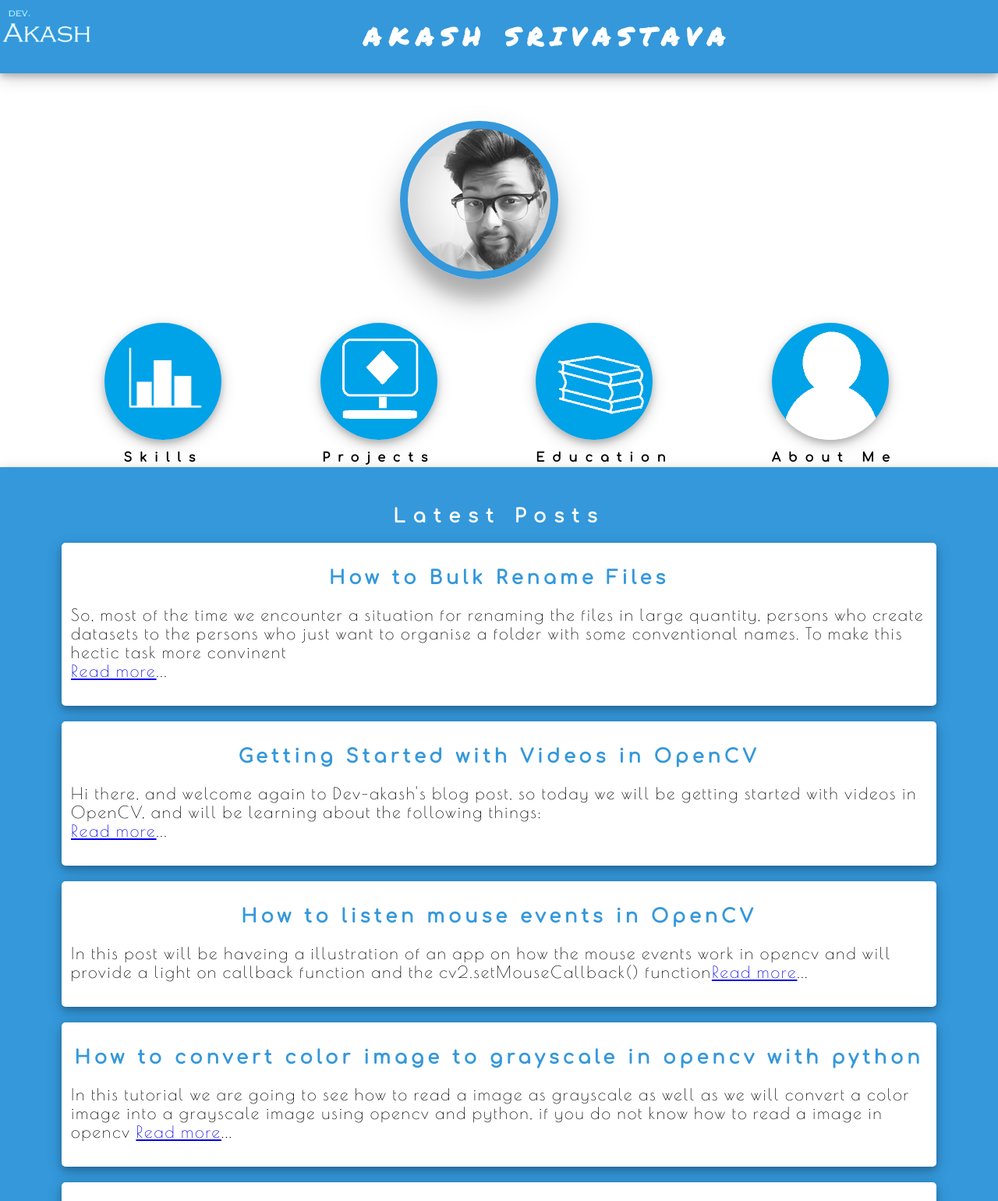
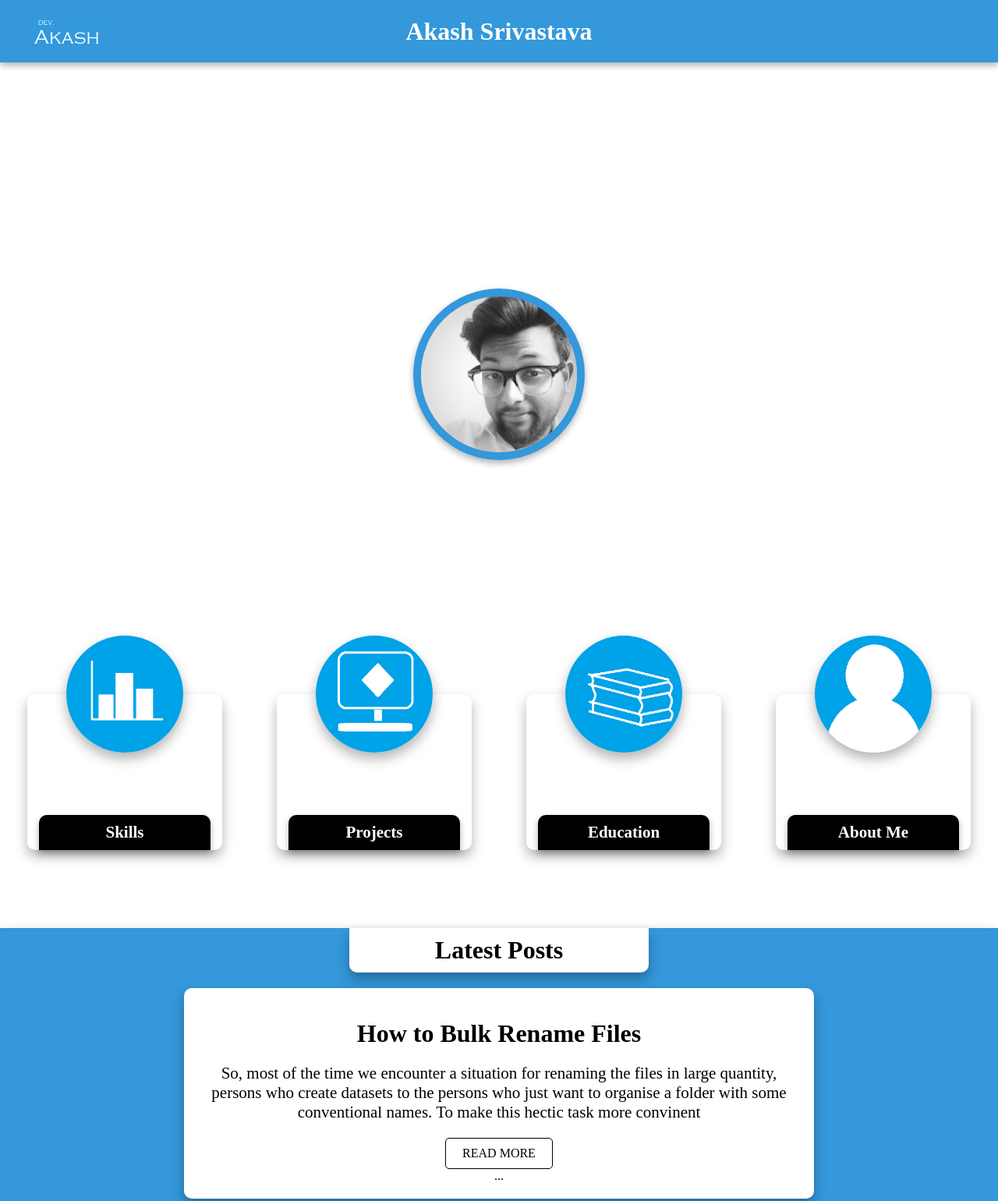
Before and after one commit to Dev-Akash/dev-akash.github.io, a plain HTML site: page index.html in a window 1280 px wide. Shown: the top 1540 px of the page at 78% size. Drawn offline with nearby package versions, Linux system fonts and the light colour scheme.

Commit message:
Update index.html

```diff
--- a/index.html
+++ b/index.html
@@ -1,193 +1,20 @@
 <!DOCTYPE html>
-<HTML>
-<Head>
+<html>
+<head>
 	<script data-ad-client="ca-pub-8197254535741426" async src="https://pagead2.googlesyndication.com/pagead/js/adsbygoogle.js"></script>
-<link href="https://fonts.googleapis.com/css?family=Comfortaa|Permanent+Marker|Poiret+One|Zilla+Slab" rel="stylesheet">
 	<meta name="viewport" content="width=device-width, initial-scale=1.0">
 	<meta charset="UTF-8">
 	<meta name="description" content="Hi, I am a student and a enthusiastic programmer having interest in Research in domain of computer vision and machine learning, I usually do projects for the same, This is my profile.">
 	<meta name="keywords" content="Dev akash, akash srivastava,Neutral TheCoder,Akash Srivastava">
 	<meta name="author" content="Akash Srivastava">
 	<link rel="icon" type="image/png" href="logos/akash-logo.png">
-<Title> Akash Srivastava </Title>
-<style>
-.header{
-text-align: center;
-margin-top:-8px;
-margin-left:-8px;
-margin-right:-8px;
-padding: 2px;
-background: #3498db;
-color: white;
-text-transform: uppercase;
-letter-spacing: 10px;
-box-shadow: 0 4px 8px 0 rgba(0, 0, 0, 0.2), 0 6px 20px 0 rgba(0, 0, 0, 0.19);
-font-family: 'Permanent Marker', cursive;
-}
-
-body{
-background: white;
-margin-bottom: -8px;
-}
-.profile_pic{
-border-radius:50%;
-display: block;
-margin-left:auto;
-margin-right:auto;
-}
-
-.loader{
-border: 10px solid #3498db;
-border-radius: 50%;
-width: 183px;
-height: 183px;
-position: absolute;
-margin-left:-2px;
-margin-right:auto;
-margin-top: -2px;
-box-shadow: 0 24px 48px 0 rgba(0, 0, 0, 0.2), 0 26px 20px 0 rgba(0, 0, 0, 0.19);
-}
-
-.status {
-width: 250px;
-margin-left: auto;
-margin-right: auto;
-margin-top: 5%;
-}
-.holdit{
-position: absolute;
-}
-.show {
-margin-top: 320px;
-margin-bottom: 210px;
-}
-.branch{
-border-radius: 50%;
-width: 150px;
-height: 150px;
-box-shadow: 0 4px 8px 0 rgba(0, 0, 0, 0.2), 0 6px 20px 0 rgba(0, 0, 0, 0.19);
-}
-.branch1{
-float: left;
-margin-left: 10%;
-}
-
-.branch2{
-float: left;
-margin-left: 10%;
-}
-
-.branch3{
-float: left;
-margin-left: 10%;
-}
-
-.branch4{
-float: left;
-margin-left: 10%;
-}
-
-.texty{
-margin-top: 10px;
-color: black;
-text-align: center;
-letter-spacing: 10px;
-font-family: 'Comfortaa', sans-serif;
-font-weight: bold;
-}
-p{
-font-family: 'Poiret One', cursive;
-font-size: 21px;
-}
-
-h2{
-color: #3498db;
-font-family: 'Comfortaa', sans-serif;
-}
-.contact{
-margin-top: 40%;
-padding-top: 30px;
-padding-right: 30px;
-padding-left: 30px;
-height: 40%;
-letter-spacing: 10px;
-font-family: "Courier new";
-background: #3498db;
-margin-left: -8px;
-margin-right: -8px;
-box-shadow: 0 4px 8px 0 rgba(0, 0, 0, 0.2), 0 6px 20px 0 rgba(0, 0, 0, 0.19);
-}
-.social{
-padding: 20px;
-letter-spacing: 1px;
-}
-.post{
-text-align: left;
-letter-spacing: 5px;
-border: 2px solid white;
-border-radius: 5px;
-padding:10px;
-background: white;
-margin-left: auto;
-margin-right: auto;
-width: 90%;
-margin-bottom: 20px;
-box-shadow: 0 4px 8px 0 rgba(0, 0, 0, 0.2), 0 6px 20px 0 rgba(0, 0, 0, 0.19);
-}
-p{
-letter-spacing: 2px;
-}
-.seprator{
-height: 2px;
-width: 100%;
-margin: 10px;
-background: white;
-}
-.home{
-float: left;
-width: auto;
-height: 16%;
-margin-left: -10px;
-margin-top: -10px;
-}
-.readmore{
-border: 2px solid blue;
-border-radius: 5px;
-margin-left: auto;
-margin-right:auto;
-width: 25%;
-padding: 10px;
-background: blue;
-color: white;
-transform-text: Uppercase;
-font-weight: bold;
-font-size:21px;
-font-family: 'Comfortaa', sans-serif;
-box-shadow: 0 4px 8px 0 rgba(0, 0, 0, 0.2), 0 6px 20px 0 rgba(0, 0, 0, 0.19);
-transition: padding 0.5s;
-}
-.readmore:hover{
-padding: 12px;
-box-shadow: 0 8px 12px 0 rgba(0, 0, 0, 0.2), 0 10px 25px 0 rgba(0, 0, 0, 0.19);
-}
-a.button:link{
-color: white;
-text-decoration: none;
-}
-a.button:visited{
-color: white;
-text-decoration: none;
-}
-a.button:hover{
-color: white;
-text-decoration: none;
-}
-</style>
-</Head>
-<Body>
+	<link rel="stylesheet" type="text/css" href="newStyle.css">
+	<title>Akash Srivastava</title>
+</head>
+<body>
 	<div class="header">
 		<div class="home">
-<a href="https://dev-akash.github.io/index.html"><img src="logos/akash-logo.png" width="135" alt="logo"></a>
+			<a href="https://dev-akash.github.io/index.html"><img src="logos/akash-logo.png" alt="logo"></a>
 		</div>
 		<h1>Akash Srivastava</h1>
 	</div>
@@ -196,59 +23,68 @@ text-decoration: none;
 		<div class="holdit">
 			<img src="images/image.jpg" alt="profile" class="profile_pic">
 		</div>
-<div class="loader">
-</div>
+		<div class="loader"></div>
 	</div>
 
 	<div class="show">
-<div class= "branch4">
-<a href="https://dev-akash.github.io/skills.html"><img src="images/skills.png" alt="about me" class="branch"></a>
+		<a href="https://dev-akash.github.io/skills.html">
+			<div class= "branch">
+				<img src="images/skills.png" alt="about me" >
 				<div class="texty ">Skills</div>
 			</div>
-<div class= "branch2">
-<a href="https://dev-akash.github.io/projects.html"><img src="images/project.png" alt="about me" class="branch"></a>
+		</a>
+
+		<a href="https://dev-akash.github.io/projects.html">
+			<div class= "branch">
+				<img src="images/project.png" alt="about me">
 				<div class="texty ">Projects</div>
 			</div>
-<div class= "branch3">
-<a href="https://dev-akash.github.io/knowledge.html"><img src="images/knowledge.png" alt="about me" class="branch"></a>
+		</a>
+
+		<a href="https://dev-akash.github.io/knowledge.html">
+			<div class= "branch">
+				<img src="images/knowledge.png" alt="about me" >
 				<div class="texty ">Education</div>
 			</div>
-<div class= "branch1">
-<a href="https://dev-akash.github.io/about_me.html"><img src="images/me.png" alt="about me" class="branch"></a>
+		</a>
+		<a href="https://dev-akash.github.io/about_me.html">
+			<div class= "branch">
+				<img src="images/me.png" alt="about me" >
 				<div class="texty ">About Me</div>
 			</div>
+		</a>
 	</div>
 
 	<div class="contact">
-<center><h2 style="color: white;">Latest Posts</h2><center>
+		<center><h1>Latest Posts</h1><center>
 
 		<div class="post">
 			<center><h2>How to Bulk Rename Files</h2></center>
 			<p>So, most of the time we encounter a situation for renaming the files in large quantity, persons who
 			create datasets to the persons who just want to organise a folder with some conventional names. To make
-this hectic task more convinent <br>
+			this hectic task more convinent</p>
 			<a href="https://dev-akash.github.io/posts/how-to-bulk-rename-files.html">Read more</a>...</p>
 		</div>
 
 		<div class="post">
 			<center><h2>Getting Started with Videos in OpenCV</h2></center>
-<p>Hi there, and welcome again to Dev-akash's blog post, so today we will be getting started with videos in OpenCV, and will be learning about the following things: <br>
+			<p>Hi there, and welcome again to Dev-akash's blog post, so today we will be getting started with videos in OpenCV, and will be learning about the following things: </p>
 			<a href="https://dev-akash.github.io/posts/getting-started-with-videos-in-opencv.html">Read more</a>...</p>
 		</div>
 
 		<div class="post">
 			<center><h2>How to listen mouse events in OpenCV</h2></center>
-<p>In this post will be haveing a illustration of an app on how the mouse events work in opencv and will provide a light on callback function and the cv2.setMouseCallback() function<a href="https://dev-akash.github.io/posts/how-to-listen-mouse-events-in-opencv.html">Read more</a>...</p>
+			<p>In this post will be haveing a illustration of an app on how the mouse events work in opencv and will provide a light on callback function and the cv2.setMouseCallback() function</p><a href="https://dev-akash.github.io/posts/how-to-listen-mouse-events-in-opencv.html">Read more</a>...
 		</div>
 
 		<div class="post">
 			<center><h2>How to convert color image to grayscale in opencv with python</h2></center>
-<p>In this tutorial we are going to see how to read a image as grayscale as well as we will convert a color image into a grayscale image using opencv and python, if you do not know how to read a image in opencv  <a href="https://dev-akash.github.io/posts/how-to-convert-color-image-to-grayscale-in-opencv-with-python.html">Read more</a>...</p>
+			<p>In this tutorial we are going to see how to read a image as grayscale as well as we will convert a color image into a grayscale image using opencv and python, if you do not know how to read a image in opencv </p> <a href="https://dev-akash.github.io/posts/how-to-convert-color-image-to-grayscale-in-opencv-with-python.html">Read more</a>...
 		</div>
 
 		<div class="post">
 			<center><h2>How to read image in OpenCV</h2></center>
-<p>Welcome! In this post I am going to describ how to read image in OpenCV.<a href="https://dev-akash.github.io/posts/how-to-read-image-in-opencv.html">Read more</a>...</p>
+			<p>Welcome! In this post I am going to describ how to read image in OpenCV.</p><a href="https://dev-akash.github.io/posts/how-to-read-image-in-opencv.html">Read more</a>...
 		</div>
 
 		<br>
@@ -257,7 +93,6 @@ this hectic task more convinent <br>
 			<a class="button" href="https://dev-akash.github.io/allposts.html">More Posts</a>
 		</div>
 
-<br><br><br>
 		<div class="seprator"></div>
 		<center><h2 style="color: white;">Contact</h2><center>
 		<div class="social">
@@ -267,6 +102,5 @@ this hectic task more convinent <br>
 			<a href="https://github.com/Dev-Akash/"><img src="logos/github.png" alt="github" width=120px height=48px></a>
 		</div>
 	</div>
-
-</Body>
-</HTML>
+</body>
+</html>
--- /dev/null
+++ b/newStyle.css
@@ -0,0 +1,213 @@
+*{
+	margin: 0;
+	padding: 0;
+}
+.header{
+	height: 80px;
+	width: 100%;
+	background-color: #3498db;
+	position: relative;
+	box-shadow: 0 4px 8px 0 rgba(0,0,0,0.3);
+}
+.header div{
+	height: 50px;
+	width: 150px;
+	float: left;
+	margin-left: 10px;
+	position: absolute;
+	top: 50%;
+	transform: translateY(-50%);
+}
+.header img{
+	width: 100px;
+	position: absolute;
+	left: 50%;
+	top: 50%;
+	transform: translate(-50%, -40%);
+}
+.header h1{
+	text-align: center;
+	color: white;
+	position: absolute;
+	left: 50%;
+	top: 50%;
+	transform: translate(-50%, -50%);
+}
+.status{
+	height: 100vh;
+	position: relative;
+}
+.holdit{
+	position: absolute;
+	top: 50%;
+	left: 50%;
+	transform: translate(-50%, -50%);
+	border-radius: 50%;
+	overflow: hidden;
+}
+.holdit img{
+	transform: scale(1.1);
+}
+.loader{
+	width: 200px;
+	height: 200px;
+	border: 10px solid #3498db;
+	border-radius: 50%;
+	position: absolute;
+	top: 50%;
+	left: 50%;
+	transform: translate(-50%, -50%);
+	box-shadow: 0 4px 8px 0 rgba(0,0,0, 0.3);
+}
+.show{
+	display: flex;
+}
+.show a{
+	display: block;
+	margin-top: 10px;
+	width: 250px;
+	height: 200px;
+	margin-left: auto;
+	margin-right: auto;
+	margin-bottom: 100px;
+}
+.branch{
+	background-color: white;
+	width: 250px;
+	height: 200px;
+	border-radius: 10px;
+	box-shadow: 0 8px 16px 0 rgba(0,0,0, 0.3);
+	position: relative;
+}
+.branch img{
+	width: 150px;
+	height: 150px;
+	border-radius: 50%;
+	margin-top: 0%;
+	margin-left: 50%;
+	transform: translate(-50%, -50%);
+	box-shadow: 0 8px 16px 0 rgba(0,0,0, 0.3);
+}
+.texty{
+	text-align: center;
+	font-weight: 800;
+	font-size: 21px;
+	bottom: 0;
+	position: absolute;
+	background-color: rgba(0,0,0, 1);
+	color: white;
+	width: 80%;
+	left: 50%;
+	transform: translateX(-50%);
+	padding: 10px;
+	border-radius: 10px 10px 0 0;
+	box-shadow: 0px 4px 8px 0px rgba(0,0,0, 0.3);
+}
+.contact{
+	background-color: #3498db;
+	box-shadow: 0 8px 16px 0 rgba(0,0,0, 0.3);
+}
+.contact h1{
+	padding-top: 10px;
+	padding-bottom: 10px;
+	margin-bottom: 10px;
+	background-color: white;
+	width: 30%;
+	border-radius: 0 0 10px 10px;
+	box-shadow: 0 8px 16px 0 rgba(0,0,0, 0.3);
+}
+.contact h2{
+	margin-top: 20px;
+	margin-bottom: 20px;
+	font-size: 32px;
+}
+.post{
+	width: 60%;
+	background-color: white;
+	margin-top: 20px;
+	padding: 20px;
+	border-radius: 10px;
+	box-shadow: 0 8px 16px 0 rgba(0,0,0, 0.3);
+}
+.post a {
+	padding: 10px;
+	background-color: white;
+	display: block;
+	width: 15%;
+	text-decoration: none;
+	color: black;
+	border: 1px solid black;
+	text-transform: uppercase;
+	margin-top: 20px;
+	border-radius: 5px;
+	transition: 0.1s background-color, 0.1s color;
+}
+.post a:hover{
+	background-color: black;
+	color: white;
+}
+.post h2{
+	font-size: 32px;
+}
+.post p{
+	font-size: 21px;
+}
+.readmore a{
+	padding: 10px;
+	background-color: transparent;
+	display: block;
+	width: 15%;
+	text-decoration: none;
+	color: white;
+	border: 2px solid white;
+	text-transform: uppercase;
+	margin-top: 20px;
+	font-weight: 800;
+	border-radius: 5px;
+	transition: 0.1s background-color, 0.1s color;
+	margin-bottom: 20px;
+}
+.readmore a:hover{
+	background-color: white;
+	color: black;
+}
+.seprator{
+	display: block;
+	width: 90%;
+	height: 2px;
+	background-color: white;
+}
+.social a{
+	margin-left: 20px;
+	display: inline-flex;
+	height: 50px;
+	overflow: hidden;
+	transform: scale(1.1);
+}
+.social{
+	padding-bottom: 50px;
+}
+
+@media only screen and (max-width: 768px){
+	.header h1{
+		visibility: hidden;
+	}
+
+	.show{
+		display: block;
+	}
+
+	.contact h1{
+		width: 80%;
+	}
+
+	.post{
+		width: 80%;
+	}
+	.post a{
+		width: 50%;
+	}
+	.readmore a{
+		width: 50%;
+	}
+}
```
Lines whose indentation alone changed are shown as unchanged.
